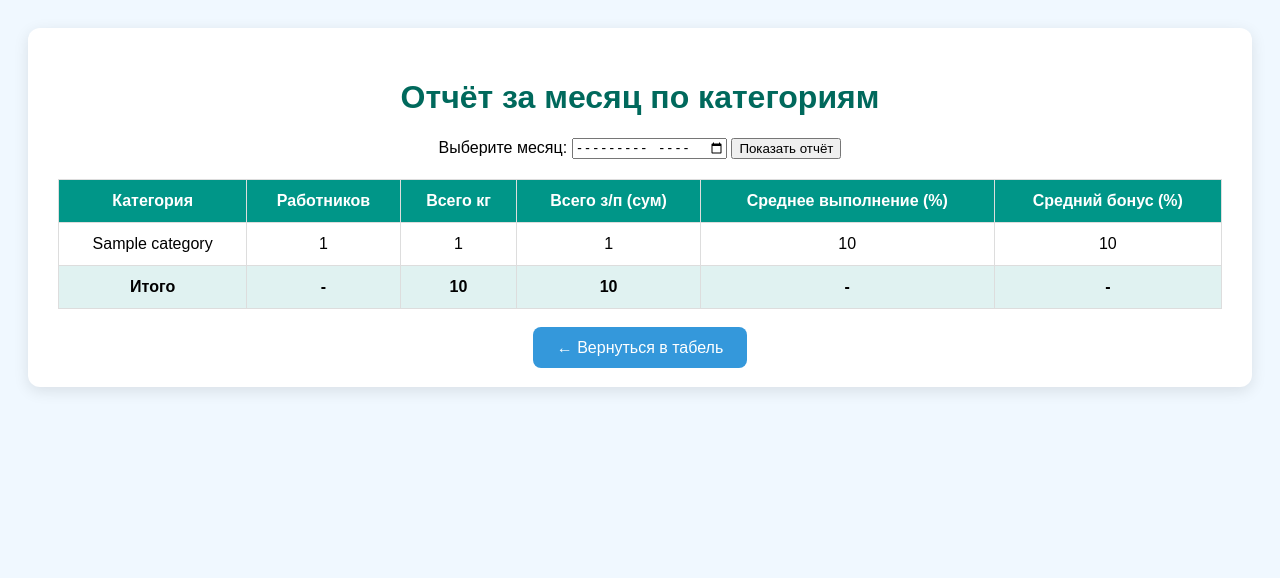
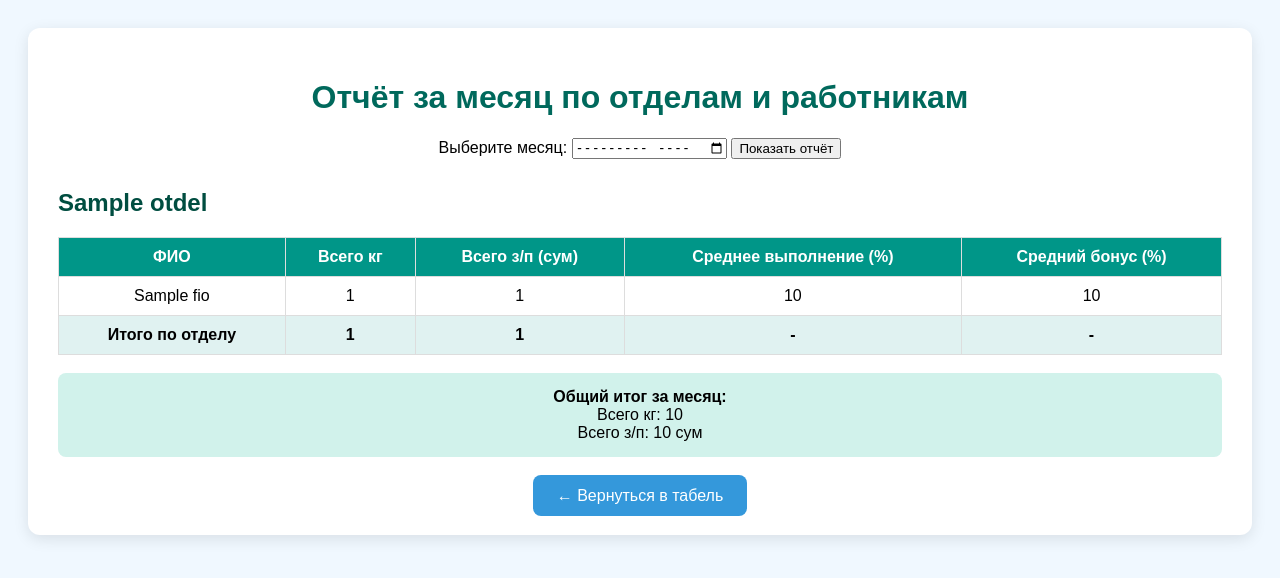
Before and after one commit to Dilmurod1985/worker-kpd, a Flask app: template templates/monthly_report.html in a window 1280 px wide. Shown: the top 578 px of the page. Run offline with Flask 2, Linux system fonts and the light colour scheme; the template is opened without the code that fills it: most values are stand-ins (such as "Sample title", 1, 10 or a date in 2020).

Commit message:
Monthly report: группировка по отделам и  работников

```diff
--- a/app.py
+++ b/app.py
@@ -507,51 +507,77 @@ def monthly_report():
             if r["date"].startswith(f"{year}-{mon:02d}")
         ]
 
-        # Группировка по категории
-        by_category = defaultdict(lambda: {
-            "workers": set(),
+        # Группировка: сначала по отделу, затем по ФИО
+        by_otdel = defaultdict(lambda: defaultdict(lambda: {
             "total_kg": 0,
             "total_salary": 0,
-            "total_points": 0,
             "count": 0,
-            "total_complete": 0
-        })
+            "total_complete": 0,
+            "total_points": 0
+        }))
 
         for r in monthly_records:
-            cat = r.get("category", "Неизвестно")
-            by_category[cat]["workers"].add(r["worker_id"])
-            by_category[cat]["total_kg"] += r.get("quantity_kg", 0)
-            by_category[cat]["total_salary"] += r.get("daily_salary", 0)
-            by_category[cat]["total_points"] += r.get("total_points", 0)
-            by_category[cat]["count"] += 1
-            by_category[cat]["total_complete"] += r.get("percent_complete", 0)
+            otdel = r.get("otdel", "Неизвестно")
+            fio = r.get("fio", "Неизвестно")
+            data = by_otdel[otdel][fio]
+            data["total_kg"] += r.get("quantity_kg", 0)
+            data["total_salary"] += r.get("daily_salary", 0)
+            data["count"] += 1
+            data["total_complete"] += r.get("percent_complete", 0)
+            data["total_points"] += r.get("total_points", 0)
 
-        # Итоги по категориям
-        categories_report = []
+        # Формируем отчёт по отделам и работникам
+        report = []
         grand_total_kg = 0
         grand_total_salary = 0
-        for cat, data in by_category.items():
-            avg_complete = data["total_complete"] / data["count"] if data["count"] > 0 else 0
-            avg_bonus = data["total_points"] / data["count"] if data["count"] > 0 else 0
-            categories_report.append({
-                "category": cat,
-                "workers_count": len(data["workers"]),
-                "total_kg": round(data["total_kg"], 1),
-                "total_salary": int(data["total_salary"]),
-                "avg_complete": round(avg_complete, 1),
-                "avg_bonus": round(avg_bonus, 1)
+
+        for otdel, workers in by_otdel.items():
+            otdel_total_kg = 0
+            otdel_total_salary = 0
+            otdel_workers = []
+
+            for fio, data in workers.items():
+                avg_complete = data["total_complete"] / data["count"] if data["count"] > 0 else 0
+                avg_bonus = data["total_points"] / data["count"] if data["count"] > 0 else 0
+
+                otdel_workers.append({
+                    "fio": fio,
+                    "total_kg": round(data["total_kg"], 1),
+                    "total_salary": int(data["total_salary"]),
+                    "avg_complete": round(avg_complete, 1),
+                    "avg_bonus": round(avg_bonus, 1)
+                })
+
+                otdel_total_kg += data["total_kg"]
+                otdel_total_salary += data["total_salary"]
+
+            report.append({
+                "otdel": otdel,
+                "workers": otdel_workers,
+                "total_kg": round(otdel_total_kg, 1),
+                "total_salary": int(otdel_total_salary)
             })
-            grand_total_kg += data["total_kg"]
-            grand_total_salary += data["total_salary"]
 
-        return render_template("monthly_report.html",
-                              month=month,
-                              categories=categories_report,
-                              grand_total_kg=round(grand_total_kg, 1),
-                              grand_total_salary=grand_total_salary)
+            grand_total_kg += otdel_total_kg
+            grand_total_salary += otdel_total_salary
 
-    # GET — форма выбора месяца
-    return render_template("monthly_report.html")
+        return render_template(
+            "monthly_report.html",
+            month=month,
+            report=report,
+            grand_total_kg=round(grand_total_kg, 1),
+            grand_total_salary=grand_total_salary
+        )
+
+    # GET — форма выбора месяца (пока без отчёта)
+    current_month = datetime.now().strftime("%Y-%m")
+    return render_template(
+        "monthly_report.html",
+        month=current_month,
+        report=None,
+        grand_total_kg=0,
+        grand_total_salary=0
+    )
 
 
 if __name__ == "__main__":
--- a/templates/monthly_report.html
+++ b/templates/monthly_report.html
@@ -2,21 +2,21 @@
 <html lang="ru">
 <head>
     <meta charset="UTF-8">
-    <title>Отчёт за месяц по категориям</title>
+    <title>Отчёт за месяц по отделам и работникам</title>
     <style>
         body { font-family: Arial; background: #f0f8ff; padding: 20px; }
         .container { max-width: 1200px; margin: auto; background: white; padding: 30px; border-radius: 12px; box-shadow: 0 4px 15px rgba(0,0,0,0.1); }
         h1 { text-align: center; color: #00695c; }
-        table { width: 100%; border-collapse: collapse; margin-top: 20px; }
-        th, td { border: 1px solid #ddd; padding: 12px; text-align: center; }
+        h2 { margin-top: 30px; color: #004d40; }
+        table { width: 100%; border-collapse: collapse; margin-top: 10px; }
+        th, td { border: 1px solid #ddd; padding: 10px; text-align: center; }
         th { background: #009688; color: white; }
-        .grand { background: #e0f2f1; font-weight: bold; }
         form { text-align: center; margin: 20px 0; }
     </style>
 </head>
 <body>
     <div class="container">
-        <h1>Отчёт за месяц по категориям</h1>
+        <h1>Отчёт за месяц по отделам и работникам</h1>
 
         <form method="post">
             <label>Выберите месяц:</label>
@@ -24,35 +24,42 @@
             <button type="submit">Показать отчёт</button>
         </form>
 
-        {% if categories %}
+        {% if report %}
+            {% for dept in report %}
+                <h2>{{ dept.otdel }}</h2>
                 <table>
                     <tr>
-                    <th>Категория</th>
-                    <th>Работников</th>
+                        <th>ФИО</th>
                         <th>Всего кг</th>
                         <th>Всего з/п (сум)</th>
                         <th>Среднее выполнение (%)</th>
                         <th>Средний бонус (%)</th>
                     </tr>
-                {% for cat in categories %}
+                    {% for worker in dept.workers %}
                         <tr>
-                    <td>{{ cat.category }}</td>
-                    <td>{{ cat.workers_count }}</td>
-                    <td>{{ cat.total_kg }}</td>
-                    <td>{{ cat.total_salary | format_sum }}</td>
-                    <td>{{ cat.avg_complete }}</td>
-                    <td>{{ cat.avg_bonus }}</td>
+                            <td>{{ worker.fio }}</td>
+                            <td>{{ worker.total_kg }}</td>
+                            <td>{{ worker.total_salary | format_sum }}</td>
+                            <td>{{ worker.avg_complete }}</td>
+                            <td>{{ worker.avg_bonus }}</td>
                         </tr>
                     {% endfor %}
-                <tr class="grand">
-                    <td>Итого</td>
-                    <td>-</td>
-                    <td>{{ grand_total_kg }}</td>
-                    <td>{{ grand_total_salary | format_sum }}</td>
+                    <tr style="font-weight:bold; background:#e0f2f1;">
+                        <td>Итого по отделу</td>
+                        <td>{{ dept.total_kg }}</td>
+                        <td>{{ dept.total_salary | format_sum }}</td>
                         <td>-</td>
                         <td>-</td>
                     </tr>
                 </table>
+                <br>
+            {% endfor %}
+
+            <div style="background:#d1f2eb; padding:15px; border-radius:8px; text-align:center;">
+                <strong>Общий итог за месяц:</strong><br>
+                Всего кг: {{ grand_total_kg }}<br>
+                Всего з/п: {{ grand_total_salary | format_sum }} сум
+            </div>
         {% endif %}
 
         <div style="text-align:center; margin-top:30px;">
```
Lines whose indentation alone changed are shown as unchanged.
